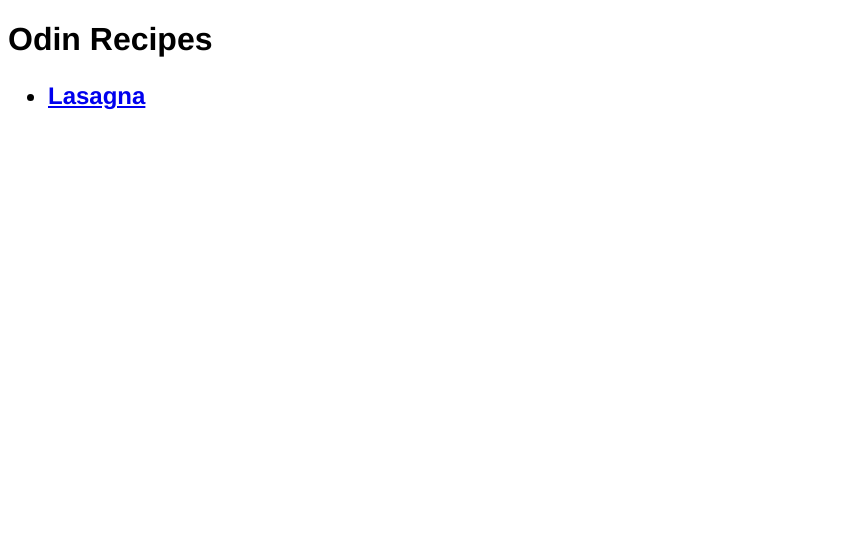
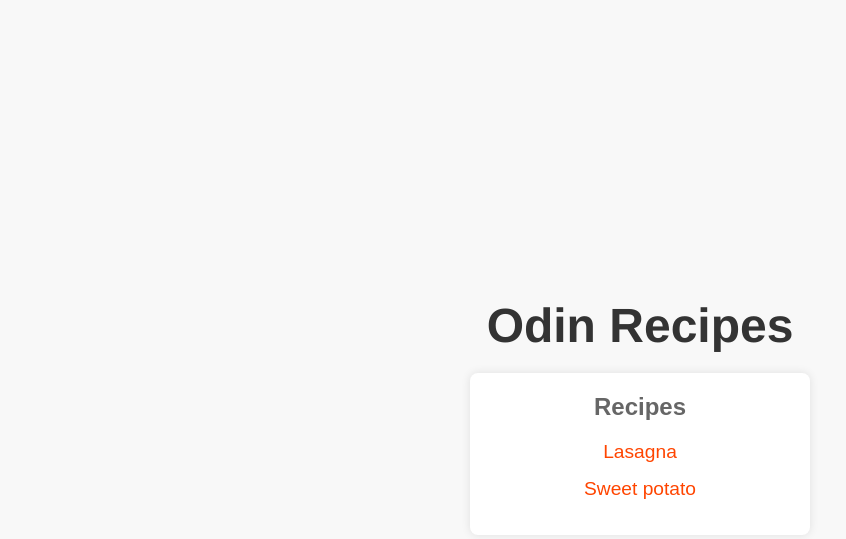
Before and after one commit to box755/odin-receipts, a plain HTML site: page index.html in a window 1280 px wide. Shown: the whole page, without its empty margins (0-846 px from the left). Drawn offline with Linux system fonts and the light colour scheme.

Commit message:
Finished

```diff
--- a/index.html
+++ b/index.html
@@ -4,22 +4,20 @@
     <meta charset="UTF-8">
     <meta name="viewport" content="width=device-width, initial-scale=1.0">
     <title>Odin Recipes</title>
-    <style>
-        h1, h2{
-            font-family: 'Franklin Gothic Medium', 'Arial Narrow', Arial, sans-serif;
-        }
-
-    </style>
+    <link rel="stylesheet" href="style.css">
 </head>
 <body>
-    <h1>Odin Recipes</h1>
-    <h2>
+    <h1 class="title">Odin Recipes</h1>
+    <div class="listContainer">
+        <h2>Recipes</h2>
         <ul>
             <li>
                 <a href="./recipes/lasagna.html" target="_blank" rel="noopener">Lasagna</a>
             </li>
+            <li>
+                <a href="#" target="_blank" rel="noopener">Sweet potato</a>
+            </li>
         </ul>
-    </h2>
-
+    </div>
 </body>
 </html>
--- /dev/null
+++ b/recipes/style.css
@@ -0,0 +1,124 @@
+/* 整體頁面樣式 */
+body {
+    background: #f8f8f8;
+    font-family: 'Franklin Gothic Medium', 'Arial Narrow', Arial, sans-serif;
+    margin: 0;
+    padding: 0;
+    display: flex;
+    justify-content: center;
+    align-items: center;
+    flex-direction: column;
+  }
+
+  /* 設定所有標題 */
+  h1 {
+    font-family: 'Franklin Gothic Medium', 'Arial Narrow', Arial, sans-serif;
+    color: #333;
+    margin-bottom: 20px;
+  }
+
+  /* 卡片樣式 */
+  .card {
+    width: 500px;
+    background: #fff;
+    margin: 20px 0;
+    padding: 20px;
+    box-shadow: 0 0 10px rgba(0, 0, 0, 0.1);
+    border-radius: 8px;
+  }
+
+  /* 圖片樣式 */
+  img {
+    width: 100%;
+    height: auto;
+    border-radius: 8px;
+    margin-bottom: 20px;
+  }
+
+  /* 表格樣式 */
+  table {
+    font-family: 'Franklin Gothic Medium', 'Arial Narrow', Arial, sans-serif;
+    border: 1px solid #ddd;
+    border-collapse: collapse;
+    width: 100%;
+    margin-bottom: 20px;
+  }
+
+  tr, th, td {
+    border: 1px solid #ddd;
+    padding: 8px;
+    text-align: center;
+  }
+
+  caption {
+    font-weight: bold;
+    margin-bottom: 8px;
+    font-size: 1.2em;
+    color: #333;
+  }
+
+  /* 表格表頭 */
+  thead {
+    background-color: #f2f2f2;
+  }
+
+  /* 營養資訊表格樣式 */
+  #one table {
+    margin-top: 20px;
+  }
+
+  #one a {
+    color: #ff4500;
+    text-decoration: none;
+  }
+
+  #one a:hover {
+    text-decoration: underline;
+  }
+
+  /* 粗體字樣式 */
+  .boldFont {
+    font-weight: bold;
+  }
+
+  /* 連結樣式 */
+  a {
+    color: #ff4500;
+    text-decoration: none;
+  }
+
+  a:hover {
+    text-decoration: underline;
+  }
+
+  /* 列表樣式 */
+  ul {
+    list-style-type: disc;
+    margin: 20px 0;
+    padding-left: 20px;
+  }
+
+  li {
+    margin-bottom: 10px;
+  }
+
+  /* 段落樣式 */
+  p {
+    line-height: 1.6;
+    margin-bottom: 20px;
+  }
+
+  /* 按鈕樣式 */
+  button {
+    background: #ff4500;
+    color: #fff;
+    border: none;
+    padding: 10px 20px;
+    cursor: pointer;
+    border-radius: 4px;
+    font-size: 16px;
+  }
+
+  button:hover {
+    background: #e63900;
+  }
--- /dev/null
+++ b/style.css
@@ -0,0 +1,111 @@
+/* 全局樣式設置 */
+body {
+  background-color: #f8f8f8;
+  font-family: Arial, sans-serif;
+  margin: 0;
+  padding: 0;
+  display: flex;
+  justify-content: center;
+  align-items: center;
+  height: 100vh;
+  flex-direction: column;
+}
+
+.title {
+  font-family: 'Franklin Gothic Medium', 'Arial Narrow', Arial, sans-serif;
+  font-size: 3em;
+  color: #333;
+  margin-bottom: 20px;
+  text-align: center;
+}
+
+/* 列表容器樣式 */
+.listContainer {
+  background-color: #fff;
+  padding: 20px;
+  box-shadow: 0 0 10px rgba(0, 0, 0, 0.1);
+  border-radius: 8px;
+  width: 300px;
+  text-align: center;
+}
+
+.listContainer h2 {
+  margin: 0 0 20px;
+  font-size: 1.5em;
+  color: #666;
+}
+/* 全局樣式設置 */
+body {
+    background-color: #f8f8f8;
+    font-family: Arial, sans-serif;
+    margin: 0;
+    padding: 0;
+    display: flex;
+    justify-content: center;
+    align-items: center;
+    height: 100vh;
+    flex-direction: column;
+  }
+
+  .title {
+    font-family: 'Franklin Gothic Medium', 'Arial Narrow', Arial, sans-serif;
+    font-size: 3em;
+    color: #333;
+    margin-bottom: 20px;
+    text-align: center;
+  }
+
+  /* 列表容器樣式 */
+  .listContainer {
+    background-color: #fff;
+    padding: 20px;
+    box-shadow: 0 0 10px rgba(0, 0, 0, 0.1);
+    border-radius: 8px;
+    width: 300px;
+    text-align: center;
+  }
+
+  .listContainer h2 {
+    margin: 0 0 20px;
+    font-size: 1.5em;
+    color: #666;
+  }
+
+  .listContainer ul {
+    list-style: none;
+    padding: 0;
+    margin: 0;
+  }
+
+  .listContainer li {
+    margin-bottom: 15px;
+  }
+
+  .listContainer a {
+    text-decoration: none;
+    color: #ff4500;
+    font-size: 1.2em;
+  }
+
+  .listContainer a:hover {
+    text-decoration: underline;
+  }
+.listContainer ul {
+  list-style: none;
+  padding: 0;
+  margin: 0;
+}
+
+.listContainer li {
+  margin-bottom: 15px;
+}
+
+.listContainer a {
+  text-decoration: none;
+  color: #ff4500;
+  font-size: 1.2em;
+}
+
+.listContainer a:hover {
+  text-decoration: underline;
+}
```
Also changed, not shown: recipes/lasagna.html (+21 -55 lines).
